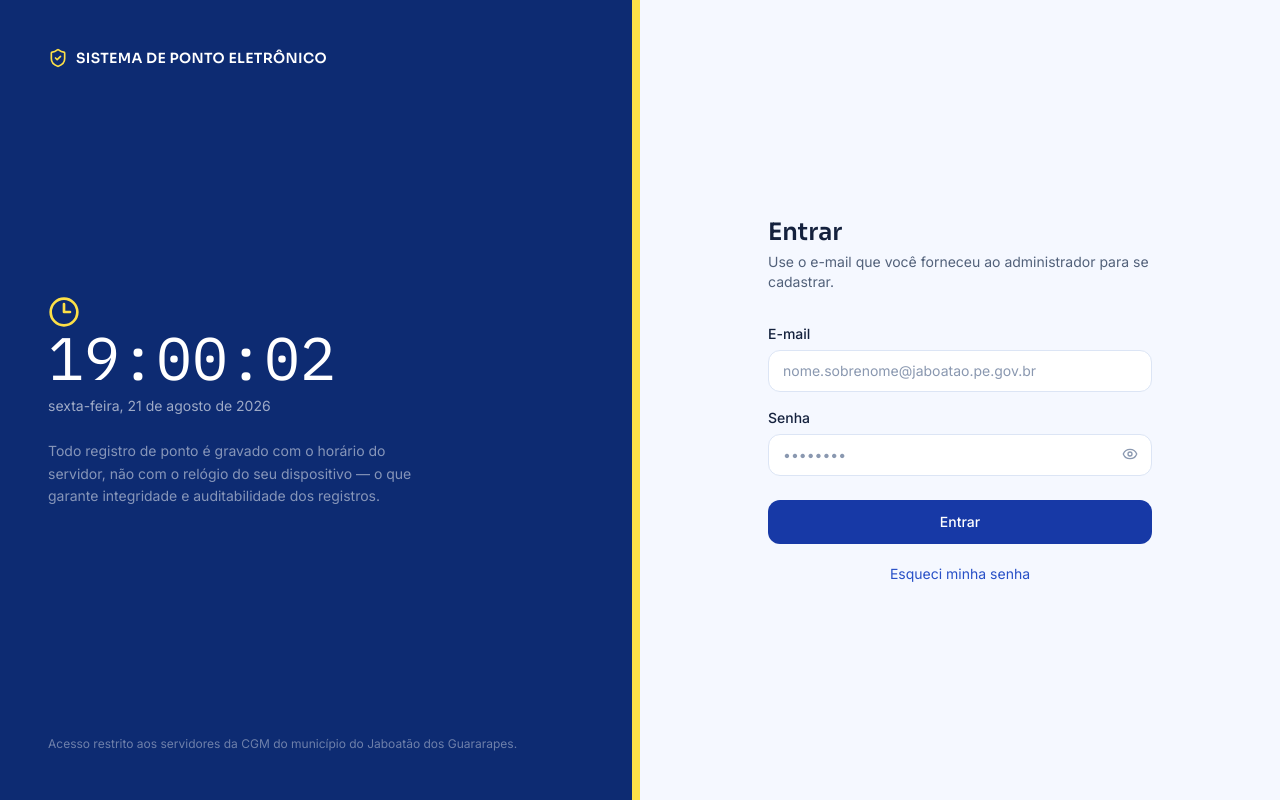
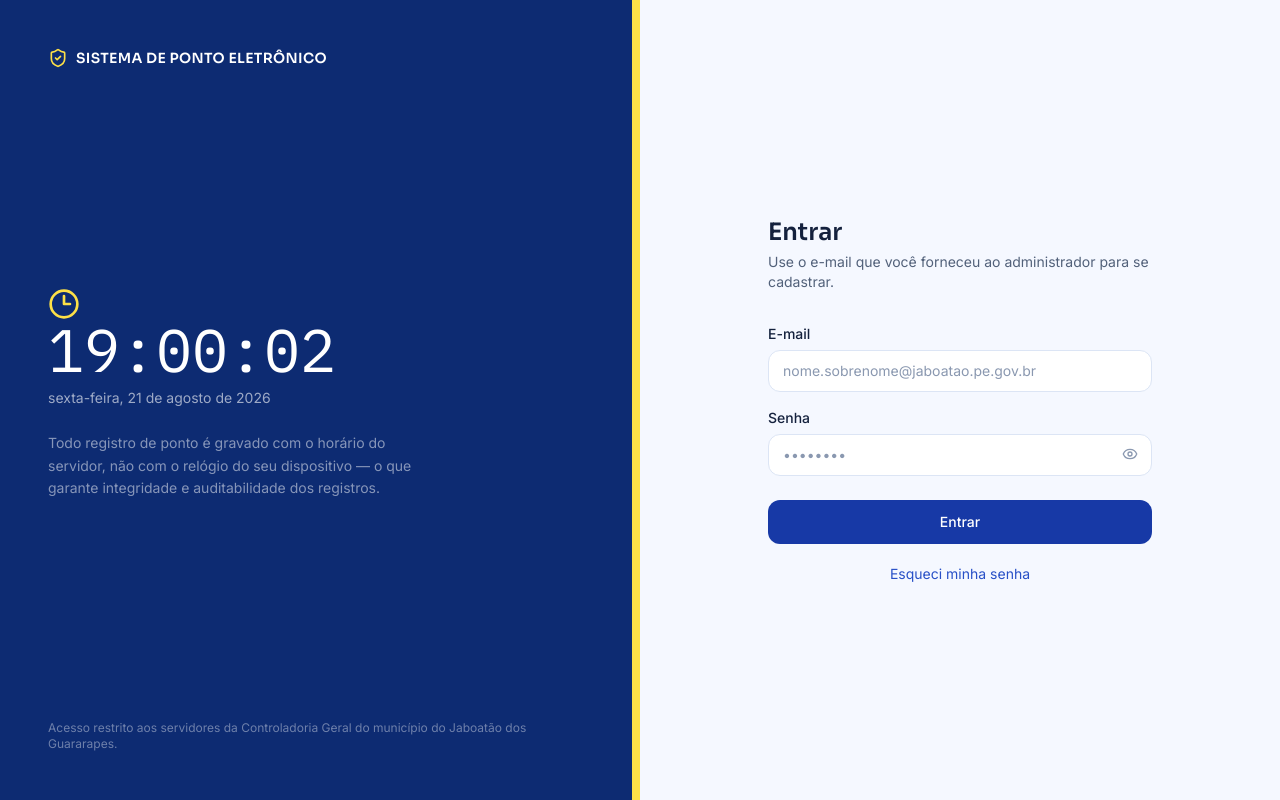
Before and after one commit to AlailsonDev/ponto-eletronico, a Next.js app: page /login in a window 1280 px wide. Built offline with nearby package versions, Linux system fonts and the light colour scheme; no server answers.

Commit message:
detalhe no texto da tela de login a respeito da restrição de uso do sistema.

```diff
--- a/src/app/(auth)/login/page.tsx
+++ b/src/app/(auth)/login/page.tsx
@@ -157,7 +157,7 @@ export default function LoginPage() {
         </div>
 
         <p className="font-body text-xs text-white/40">
-          Acesso restrito aos servidores da CGM do município do Jaboatão dos Guararapes.
+          Acesso restrito aos servidores da Controladoria Geral do município do Jaboatão dos Guararapes.
         </p>
       </div>
 
```
